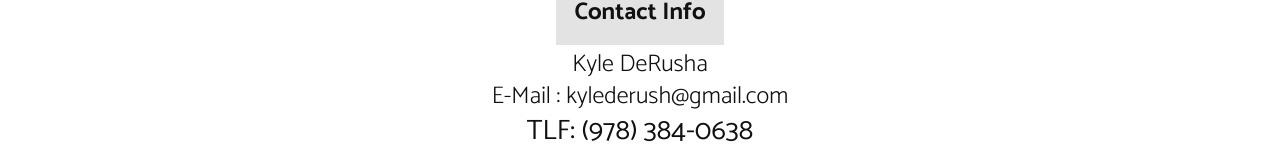
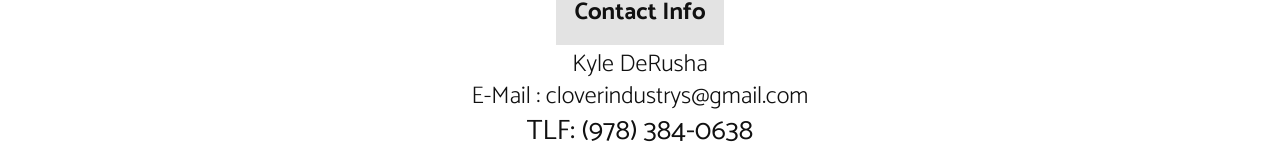
Before and after one commit to CloveRs212/clovers212.github.io, a plain HTML site: page contact.html in a window 1280 px wide. Shown: the part 559-721 px from the top of the page. Drawn offline with Linux system fonts and the light colour scheme.

Commit message:
changed email to the one it should be

```diff
--- a/contact.html
+++ b/contact.html
@@ -37,7 +37,7 @@
           <div></div>
         <h2>Contact Info</h2>
         <div id="emp-name1" class="contact-person">Kyle DeRusha</div>
-        <div id="emp-email1" class="contact-email">E-Mail : kylederush@gmail.com</div>
+        <div id="emp-email1" class="contact-email">E-Mail : cloverindustrys@gmail.com</div>
         <div id="emp-tfl1" class="contact-phone"> TLF: (978) 384-0638</div>
       </section>
     </div>
```
